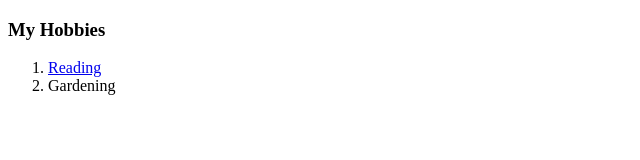
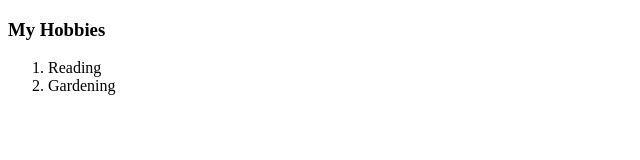
Before and after one commit to foongli/cv, a plain HTML site: page hobbies.html in a window 1280 px wide. Shown: the full height of the page, 0-640 px from the left. Drawn offline with Linux system fonts and the light colour scheme.

Commit message:
Update and rename hobby.html to hobbies.html

```diff
--- a/hobby.html
+++ b/hobbies.html
@@ -7,7 +7,7 @@
   <body>
     <h3>My Hobbies</h3>
     <ol>
-      <li><a href="https://www.uowmkdu.edu.my/">Reading</a></li>
+      <li>Reading</a></li>
       <li>Gardening</li>
     </ol>
   </body>
```
